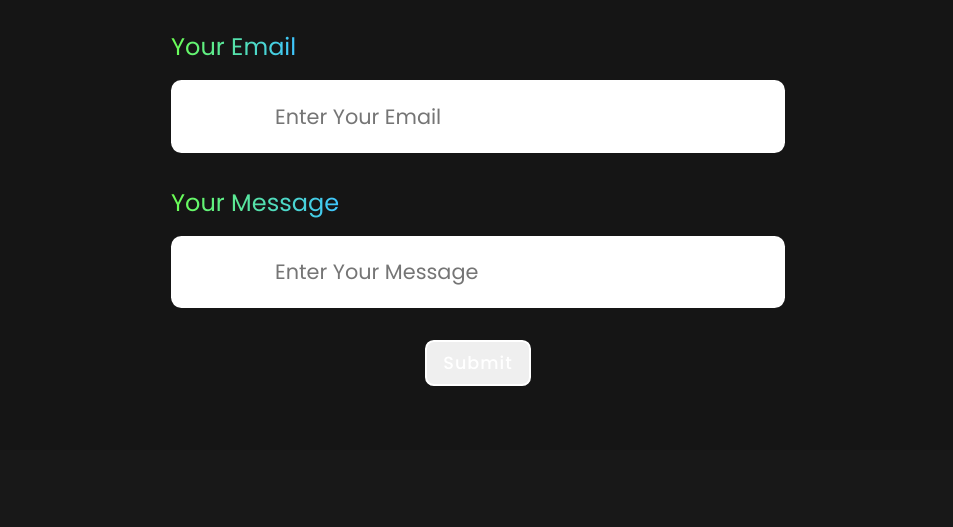
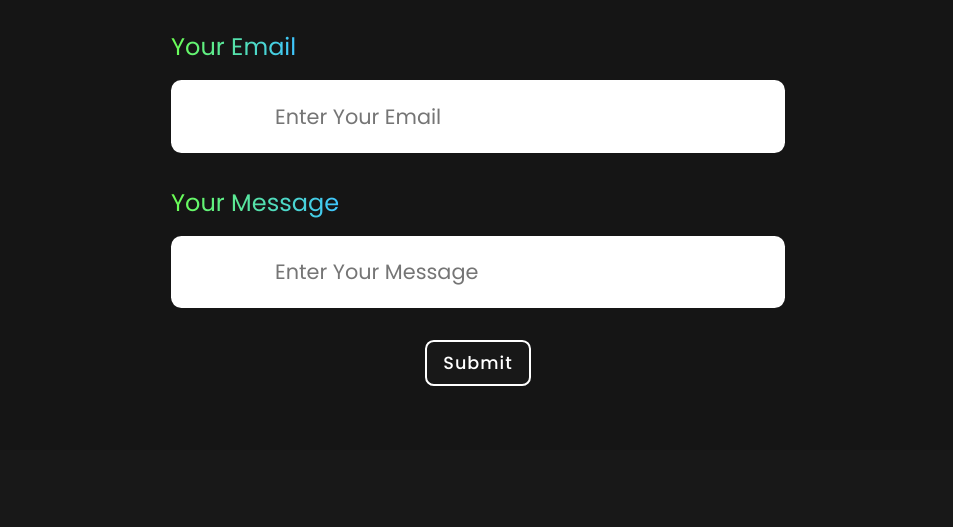
Before and after one commit to dulip-sameera/my-portfolio, a website built with Vite: page index.html in a window 1280 px wide. Shown: the part 3906-4433 px from the top of the page, without its empty margins (162-1115 px from the left). Built offline with nearby package versions, Linux system fonts and the light colour scheme.

Commit message:
Change the formbtn class

```diff
--- a/index.html
+++ b/index.html
@@ -133,7 +133,7 @@
             <input type="text" placeholder="Enter Your Message">
         </div>
 
-        <button class="btn">Submit</button>
+        <button class="form-btn-submit">Submit</button>
     </form>
 </section>
 <footer>
--- a/src/css/style.css
+++ b/src/css/style.css
@@ -61,6 +61,7 @@ nav ul a:hover {
     opacity: 1;
 }
 
+/* these styles applies to .form-btn-submit */
 .btn {
     padding: 0.5rem 1rem;
     color: white;
@@ -73,6 +74,7 @@ nav ul a:hover {
     transition: 0.3s ease-in-out;
 }
 
+/* these styles applies to .form-btn-submit:hover */
 .btn:hover {
     background-color: white;
     color: var(--background);
@@ -310,6 +312,26 @@ form input:focus {
     background: rgb(229,229,229);
 }
 
+/* These styles same as the .btn except the background color*/
+form .form-btn-submit {
+    padding: 0.5rem 1rem;
+    color: white;
+    font-weight: 500;
+    letter-spacing: 1px;
+    border-radius: 0.5em;
+    font-size: 1.1rem;
+    border: 2px solid white;
+    cursor: pointer;
+    transition: 0.3s ease-in-out;
+    background-color: var(--background);
+}
+
+/* These styles same as the .btn:hover */
+form .form-btn-submit:hover {
+    background-color: white;
+    color: var(--background);
+}
+
 /* Footer Section */
 footer {
     display: flex;
```
